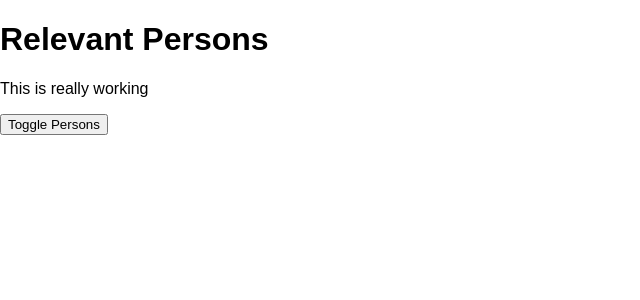
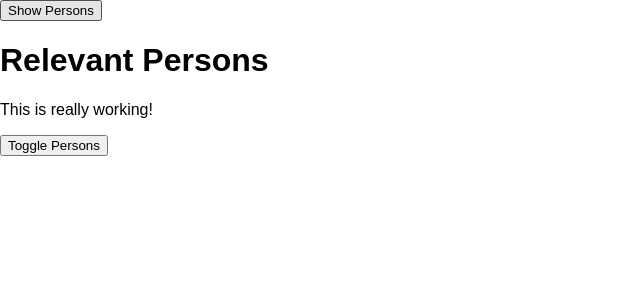
Before and after one commit to pan4o/react-complete-guide, a React app: page / in a window 1280 px wide. Shown: the top 300 px of the page, without its empty margins (0-640 px from the left). Built offline with nearby package versions, Linux system fonts and the light colour scheme.

Commit message:
add Pure Components and HOC's easy examples

```diff
--- a/src/components/Cockpit/Cockpit.css
+++ b/src/components/Cockpit/Cockpit.css
@@ -6,7 +6,7 @@
   font-weight: bold;
 }
 
-.Cockpit button {
+.Button {
   border: 1px solid blue;
   padding: 16px;
   background-color: green;
@@ -15,16 +15,16 @@
   cursor: pointer;
 }
 
-.Cockpit button:hover {
+.Button:hover {
   background-color: lightgreen;
   color: black;
 }
 
-.Cockpit button.Red {
+.Button.Red {
   background-color: red;
 }
 
-.Cockpit button.Red:hover {
+.Button.Red:hover {
   background-color: salmon;
   color: black;
 }
--- a/src/components/Cockpit/Cockpit.js
+++ b/src/components/Cockpit/Cockpit.js
@@ -1,12 +1,13 @@
 import React from 'react';
 import classes from './Cockpit.css';
+import Aux from '../../hoc/Aux';
 
 const cockpit = (props) => {
   const assignedClasses = [];
-  let btnClass = '';
+  let btnClass = classes.Button;
 
   if (props.showPersons) {
-    btnClass = classes.Red;
+    btnClass = [classes.Button, classes.Red].join(' ');
   }
 
   if (props.persons.length <= 2) {
@@ -18,15 +19,16 @@ const cockpit = (props) => {
   }
 
   return (
-    <div className={classes.Cockpit}>
+    <Aux>
       <h1>{props.appTitle}</h1>
-      <p className={assignedClasses.join(' ')}>This is really working</p>
+      <p className={assignedClasses.join(' ')}>This is really working!</p>
       <button
         className={btnClass}
-        onClick={props.clicked}>
+        onClick={props.clicked}
+      >
         Toggle Persons
       </button>
-    </div>
+    </Aux>
   );
 }
 
--- a/src/components/Persons/Persons.js
+++ b/src/components/Persons/Persons.js
@@ -1,7 +1,7 @@
-import React, { Component } from 'react';
+import React, { PureComponent } from 'react';
 import Person from './Person/Person';
 
-class Persons extends Component {
+class Persons extends PureComponent {
 
   // --- CREATE
 
@@ -26,10 +26,12 @@ class Persons extends Component {
     console.log('[UPDATE Persons.js] Inside componentWillReceiveProps', nextProps);
   }
 
-  shouldComponentUpdate(nextProps, nextState) {
-    console.log('[UPDATE Persons.js] Inside shouldComponentUpdate', nextProps, nextState);
-    return nextProps.persons !== this.props.persons;
-  }
+  // shouldComponentUpdate(nextProps, nextState) {
+  //   console.log('[UPDATE Persons.js] Inside shouldComponentUpdate', nextProps, nextState);
+  //   return nextProps.persons !== this.props.persons ||
+  //     nextProps.changed !== this.props.changed ||
+  //     nextProps.clicked !== this.props.clicked;
+  // }
 
   componentWillUpdate(nextProps, nextState) {
     console.log('[UPDATE Persons.js] Inside componentWillUpdate', nextProps, nextState);
--- a/src/containers/App.js
+++ b/src/containers/App.js
@@ -1,9 +1,9 @@
-import React, { Component } from 'react';
+import React, { PureComponent } from 'react';
 import classes from './App.css';
 import Persons from '../components/Persons/Persons';
 import Cockpit from '../components/Cockpit/Cockpit';
 
-class App extends Component {
+class App extends PureComponent {
   constructor(props) {
     super(props);
     console.log('[App.js] Inside constructor()', props);
@@ -23,6 +23,24 @@ class App extends Component {
 
   componentDidMount() {
     console.log('[App.js] Inside componentDidMount()');
+  }
+
+  componentWillReceiveProps(nextProps) {
+    console.log('[UPDATE App.js] Inside componentWillReceiveProps', nextProps);
+  }
+
+  // shouldComponentUpdate(nextProps, nextState) {
+  //   console.log('[UPDATE App.js] Inside shouldComponentUpdate', nextProps, nextState);
+  //   return nextState.persons !== this.state.persons ||
+  //     nextState.showPersons !== this.state.showPersons;
+  // }
+
+  componentWillUpdate(nextProps, nextState) {
+    console.log('[UPDATE App.js] Inside componentWillUpdate', nextProps, nextState);
+  }
+
+  componentDidUpdate() {
+    console.log('[UPDATE App.js] Inside componentDidUpdate');
   }
 
   switchNameHandler = (newName) => {
@@ -85,6 +103,9 @@ class App extends Component {
 
     return (
       <div className={classes.App}>
+        <button onClick={() => {this.setState({showPersons: true})}}>
+          Show Persons
+        </button>
         <Cockpit
           appTitle={this.props.title}
           showPersons={this.state.showPersons}
--- /dev/null
+++ b/src/hoc/Aux.js
@@ -0,0 +1,3 @@
+const aux = (props) => props.children;
+
+export default aux;
```
